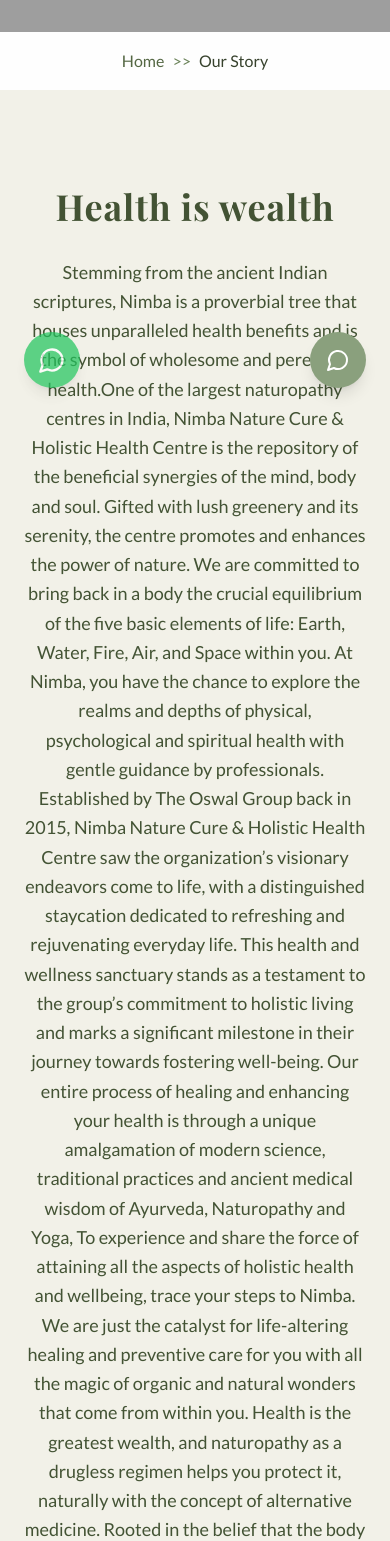
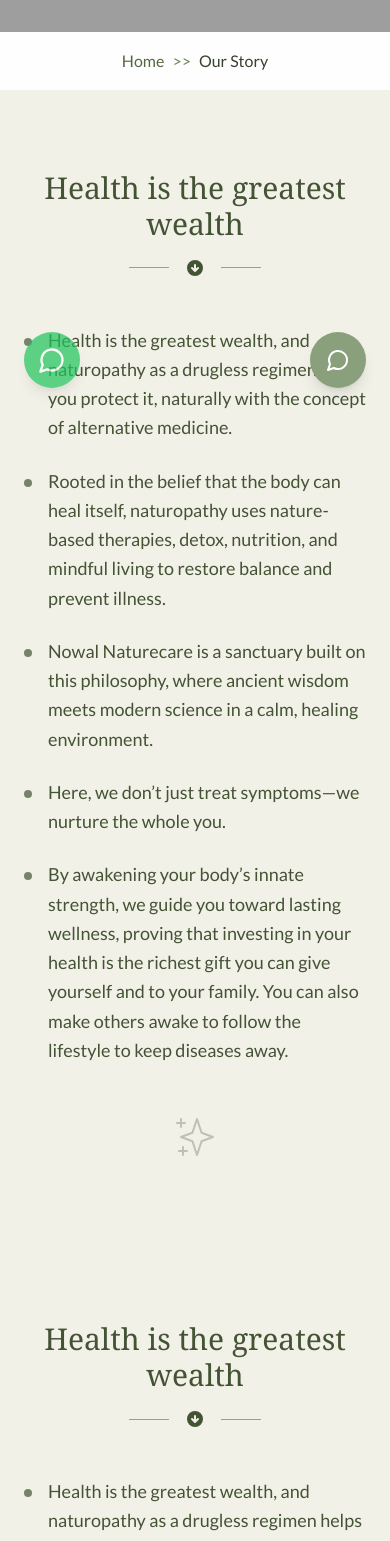
Before and after one commit to yanamadalaraju/wellness, a React (Vite) app: page /Ourstory in a window 390 px wide. Shown: the part 432-1973 px from the top of the page. Built offline with nearby package versions, Linux system fonts and the light colour scheme; grey boxes are pictures that could not be loaded.

Commit message:
gayathri

```diff
--- a/src/components/Yogaandmeditation.tsx
+++ b/src/components/Yogaandmeditation.tsx
@@ -114,7 +114,7 @@
   {
     name: 'Mantra Chanting',
     image: 'https://www.nimba.in/wp-content/uploads/2021/02/MANTRA_CHANTTING.jpg',
-    content: 'Mantra chanting is a powerful vibrational practice that calms the mind and elevates consciousness. Through rhythmic repetition of sacred sounds, we create resonance that harmonizes body, mind and spirit while activating higher states of awareness.',
+    content: 'Om Chanting Om chanting is a sacred sound meditation that calms the mind, balances energy, and connects you with universal consciousness—bringing deep peace, clarity, and spiritual alignment',
     benefits: [
       'Reduces stress and anxiety',
       'Enhances mental clarity',
@@ -126,7 +126,7 @@
   {
     name: 'Therapeutic Yoga',
     image: 'https://www.nimba.in/wp-content/uploads/2020/07/therapeutic-yoga.jpg',
-    content: 'Our specialized yoga therapy adapts ancient postures and breathing techniques to address modern ailments. Each session is carefully designed to restore balance, improve mobility and promote healing from physical and emotional imbalances.',
+    content: 'Yoga Nidra Yoga Nidra is a guided deep relaxation technique that leads the body into a state of conscious rest. It calms the nervous system, reduces stress, and promotes healing—helping you access inner stillness while remaining aware, restoring both mental and physical well-being effortlessly	',
     benefits: [
       'Alleviates chronic pain',
       'Improves joint flexibility',
@@ -162,7 +162,7 @@
   {
     name: 'Aquatic Yoga',
     image: 'https://www.nimba.in/wp-content/uploads/2020/07/AQUATIC_YOGA-1.jpg',
-    content: 'A unique fusion of traditional yoga postures performed in water that combines the benefits of yoga with aquatic therapy. The water environment reduces joint stress while providing gentle resistance for strength building and enhanced flexibility.',
+    content: 'Aquatic Yoga or exercise is the best easiest practices in joint pain conditions and compromised health conditions.  ',
     benefits: [
       'Reduces impact on joints',
       'Improves range of motion',
--- a/src/pages/Ayurveda.tsx
+++ b/src/pages/Ayurveda.tsx
@@ -73,25 +73,45 @@
       </div>
 
       {/* New Content Section */}
-   <section className="py-16 px-4 md:px-8 bg-white">
+  <section className="py-20 px-6 md:px-10 bg-[#F8F9F4] text-[#435334]">
   <div className="max-w-4xl mx-auto text-center">
-    <h2 className="text-3xl md:text-4xl font-playfair text-sage-600 mb-6">
-    We provide selective Ayurvedic treatments
+    {/* Title */}
+    <h2 className="text-3xl md:text-4xl font-serif font-semibold mb-6 tracking-wide">
+      We Provide Selective Ayurvedic Treatments
     </h2>
 
-    <blockquote className="text-xl md:text-2xl font-playfair italic text-sage-500 mb-8">
+    {/* Decorative line under heading */}
+    <div className="flex justify-center items-center mb-8">
+      <div className="w-12 h-px bg-[#435334]/40"></div>
+      <svg className="mx-3 w-5 h-5 text-[#435334]" fill="currentColor" viewBox="0 0 20 20">
+        <path d="M10 18a8 8 0 100-16 8 8 0 000 16zm1-11a1 1 0 10-2 0v3.586L7.707 9.293a1 1 0 00-1.414 1.414l3 3a1 1 0 001.414 0l3-3a1 1 0 00-1.414-1.414L11 10.586V7z" />
+      </svg>
+      <div className="w-12 h-px bg-[#435334]/40"></div>
+    </div>
+
+    {/* Quote */}
+    <blockquote className="text-xl md:text-2xl font-light italic text-[#647160] mb-10 leading-relaxed">
       "Nature cures, not the physician. At Wellness, we simply facilitate the body's innate healing capacity through time-tested naturopathic principles."
     </blockquote>
 
-    <div className="space-y-6 text-lg text-gray-700">
+    {/* Content */}
+    <div className="text-lg md:text-xl leading-relaxed text-justify space-y-6 text-[#435334]/90">
       <p>
-        Ayurveda helps maintain good health and
-Celebrated as the ‘Science of Life,’ Ayurveda views each individual as an integral part of the greater cosmic whole. Rooted in the five foundational elements—Earth, Fire, Air, Water, and Ether—this ancient system of healing goes beyond treating symptoms. The true beauty of Ayurveda lies in its holistic approach, addressing not just the physical condition but also the emotional, psychological, and spiritual dimensions of a person. At Nowal Naturecare, Ayurveda brings these energies into balance, nurturing profound healing and harmony at every level of being.
-
+        Ayurveda helps maintain good health and well-being by embracing a preventive and personalized approach to care.
+      </p>
+      <p>
+        Celebrated as the <span className="italic font-medium">“Science of Life,”</span> Ayurveda views each individual as an integral part of the greater cosmic whole. Rooted in the five foundational elements—Earth, Fire, Air, Water, and Ether—this ancient healing system extends beyond mere symptom treatment.
+      </p>
+      <p>
+        The true beauty of Ayurveda lies in its holistic approach—addressing not just the physical condition, but also the emotional, psychological, and spiritual dimensions of a person.
+      </p>
+      <p>
+        At <span className="font-semibold">Nowal Naturecare</span>, Ayurveda brings these energies into balance, nurturing profound healing and harmony at every level of being.
       </p>
     </div>
   </div>
 </section>
+
 
 
  {/* <AyurvedsTherapySection /> */}
--- a/src/pages/OurStory.tsx
+++ b/src/pages/OurStory.tsx
@@ -46,30 +46,91 @@
             </div>
 
       {/* Intro Section */}
-      <section className="bg-[#F2F1E8] text-[#435334] py-24 px-6 text-center">
-        <div className="max-w-5xl mx-auto">
-          <h2 className="text-4xl md:text-5xl font-bold mb-6 tracking-wide">
+    <section className="bg-[#F2F1E8] text-[#435334] py-20 px-6">
+  <div className="max-w-3xl mx-auto">
+    {/* Heading */}
+    <div className="text-center mb-12">
+      <h2 className="text-3xl md:text-4xl font-serif font-medium mb-4">Health is the greatest wealth</h2>
+      <div className="flex justify-center items-center space-x-4">
+        <div className="w-10 h-px bg-[#435334]/50"></div>
+        <svg className="w-5 h-5 text-[#435334]" fill="currentColor" viewBox="0 0 20 20">
+          <path fillRule="evenodd" d="M10 18a8 8 0 100-16 8 8 0 000 16zm1-11a1 1 0 10-2 0v3.586L7.707 9.293a1 1 0 00-1.414 1.414l3 3a1 1 0 001.414 0l3-3a1 1 0 00-1.414-1.414L11 10.586V7z" clipRule="evenodd" />
+        </svg>
+        <div className="w-10 h-px bg-[#435334]/50"></div>
+      </div>
+    </div>
 
-	Health is wealth
+    {/* Content */}
+    <div className="space-y-6 text-lg leading-relaxed">
+      <p className="relative pl-6 before:absolute before:left-0 before:top-3 before:w-2 before:h-2 before:rounded-full before:bg-[#435334]/70">
+        Health is the greatest wealth, and naturopathy as a drugless regimen helps you protect it, naturally with the concept of alternative medicine.
+      </p>
+      <p className="relative pl-6 before:absolute before:left-0 before:top-3 before:w-2 before:h-2 before:rounded-full before:bg-[#435334]/70">
+        Rooted in the belief that the body can heal itself, naturopathy uses nature-based therapies, detox, nutrition, and mindful living to restore balance and prevent illness.
+      </p>
+      <p className="relative pl-6 before:absolute before:left-0 before:top-3 before:w-2 before:h-2 before:rounded-full before:bg-[#435334]/70">
+        Nowal Naturecare is a sanctuary built on this philosophy, where ancient wisdom meets modern science in a calm, healing environment.
+      </p>
+      <p className="relative pl-6 before:absolute before:left-0 before:top-3 before:w-2 before:h-2 before:rounded-full before:bg-[#435334]/70">
+        Here, we don’t just treat symptoms—we nurture the whole you.
+      </p>
+      <p className="relative pl-6 before:absolute before:left-0 before:top-3 before:w-2 before:h-2 before:rounded-full before:bg-[#435334]/70">
+        By awakening your body’s innate strength, we guide you toward lasting wellness, proving that investing in your health is the richest gift you can give yourself and to your family. You can also make others awake to follow the lifestyle to keep diseases away.
+      </p>
+    </div>
 
-          </h2>
-          <h3 className="text-2xl md:text-3xl font-medium mb-8 italic">
+    {/* Decorative Footer Icon */}
+    <div className="mt-12 flex justify-center">
+      <svg className="w-12 h-12 text-[#435334]/30" fill="none" stroke="currentColor" viewBox="0 0 24 24">
+        <path strokeLinecap="round" strokeLinejoin="round" strokeWidth="1" d="M5 3v4M3 5h4M6 17v4m-2-2h4m5-16l2.286 6.857L21 12l-5.714 2.143L13 21l-2.286-6.857L5 12l5.714-2.143L13 3z" />
+      </svg>
+    </div>
+  </div>
+</section>
 
-          </h3>
-          <p className="text-lg md:text-xl leading-relaxed mb-6">
-      		Stemming from the ancient Indian scriptures, Nimba is a proverbial tree that houses unparalleled health benefits and is the symbol of wholesome and perennial health.One of the largest naturopathy centres in India, Nimba Nature Cure & Holistic Health Centre is the repository of the beneficial synergies of the mind, body and soul. Gifted with lush greenery and its serenity, the centre promotes and enhances the power of nature. We are committed to bring back in a body the crucial equilibrium of the five basic elements of life: Earth, Water, Fire, Air, and Space within you. At Nimba, you have the chance to explore the realms and depths of physical, psychological and spiritual health with gentle guidance by professionals.
-Established by The Oswal Group back in 2015, Nimba Nature Cure & Holistic Health Centre saw the organization’s visionary endeavors come to life, with a distinguished staycation dedicated to refreshing and rejuvenating everyday life. This health and wellness sanctuary stands as a testament to the group’s commitment to holistic living and marks a significant milestone in their journey towards fostering well-being.
-Our entire process of healing and enhancing your health is through a unique amalgamation of modern science, traditional practices and ancient medical wisdom of Ayurveda, Naturopathy and Yoga, To experience and share the force of attaining all the aspects of holistic health and wellbeing, trace your steps to Nimba. We are just the catalyst for life-altering healing and preventive care for you with all the magic of organic and natural wonders that come from within you.
-	Health is the greatest wealth, and naturopathy as a drugless regimen helps you protect it, naturally with the concept of alternative medicine.
-Rooted in the belief that the body can heal itself, naturopathy uses nature-based therapies, detox, nutrition, and mindful living to restore balance and prevent illness.
-Nowal Naturecare is a sanctuary built on this philosophy, where ancient wisdom meets modern science in a calm, healing environment.
-Here, we don’t just treat symptoms—we nurture the whole you.
-By awakening your body’s innate strength, we guide you toward lasting wellness, proving that investing in your health is the richest gift you can give yourself and to your family. You can also make others awake to follow the lifestyle to keep diseases away.
 
-          </p>
+<section className="bg-[#F2F1E8] text-[#435334] py-20 px-6">
+  <div className="max-w-3xl mx-auto">
+    {/* Header */}
+    <div className="text-center mb-12">
+      <h2 className="text-3xl md:text-4xl font-serif font-medium mb-4">Health is the greatest wealth</h2>
+      <div className="flex justify-center items-center space-x-4">
+        <div className="w-10 h-px bg-[#435334]/50"></div>
+        <svg className="w-5 h-5 text-[#435334]" fill="currentColor" viewBox="0 0 20 20">
+          <path fillRule="evenodd" d="M10 18a8 8 0 100-16 8 8 0 000 16zm1-11a1 1 0 10-2 0v3.586L7.707 9.293a1 1 0 00-1.414 1.414l3 3a1 1 0 001.414 0l3-3a1 1 0 00-1.414-1.414L11 10.586V7z" clipRule="evenodd"/>
+        </svg>
+        <div className="w-10 h-px bg-[#435334]/50"></div>
+      </div>
+    </div>
 
-        </div>
-      </section>
+    {/* Paragraphs */}
+    <div className="space-y-6 text-lg leading-relaxed">
+      <p className="relative pl-6 before:absolute before:left-0 before:top-3 before:w-2 before:h-2 before:rounded-full before:bg-[#435334]/70">
+        Health is the greatest wealth, and naturopathy as a drugless regimen helps you protect it, naturally with the concept of alternative medicine.
+      </p>
+      <p className="relative pl-6 before:absolute before:left-0 before:top-3 before:w-2 before:h-2 before:rounded-full before:bg-[#435334]/70">
+        Rooted in the belief that the body can heal itself, naturopathy uses nature-based therapies, detox, nutrition, and mindful living to restore balance and prevent illness.
+      </p>
+      <p className="relative pl-6 before:absolute before:left-0 before:top-3 before:w-2 before:h-2 before:rounded-full before:bg-[#435334]/70">
+        Nowal Naturecare is a sanctuary built on this philosophy, where ancient wisdom meets modern science in a calm, healing environment.
+      </p>
+      <p className="relative pl-6 before:absolute before:left-0 before:top-3 before:w-2 before:h-2 before:rounded-full before:bg-[#435334]/70">
+        Here, we don’t just treat symptoms—we nurture the whole you.
+      </p>
+      <p className="relative pl-6 before:absolute before:left-0 before:top-3 before:w-2 before:h-2 before:rounded-full before:bg-[#435334]/70">
+        By awakening your body’s innate strength, we guide you toward lasting wellness, proving that investing in your health is the richest gift you can give yourself and to your family. You can also make others awake to follow the lifestyle to keep diseases away.
+      </p>
+    </div>
+
+    {/* Footer Icon */}
+    <div className="mt-12 flex justify-center">
+      <svg className="w-12 h-12 text-[#435334]/30" fill="none" stroke="currentColor" viewBox="0 0 24 24">
+        <path strokeLinecap="round" strokeLinejoin="round" strokeWidth="1" d="M5 3v4M3 5h4M6 17v4m-2-2h4m5-16l2.286 6.857L21 12l-5.714 2.143L13 21l-2.286-6.857L5 12l5.714-2.143L13 3z"/>
+      </svg>
+    </div>
+  </div>
+</section>
+
 {/* Section 1: Wholeness of Nowals */}
 <section className="bg-[#F2F1E8] py-20 px-6">
   <div className="max-w-6xl mx-auto grid grid-cols-1 md:grid-cols-2 gap-12 items-center">
```
Also changed, not shown: src/pages/Experience.tsx (+23 -14 lines), src/pages/HealingTeam.tsx (+36 -15 lines), src/assets/natureimg.jpg (added).
